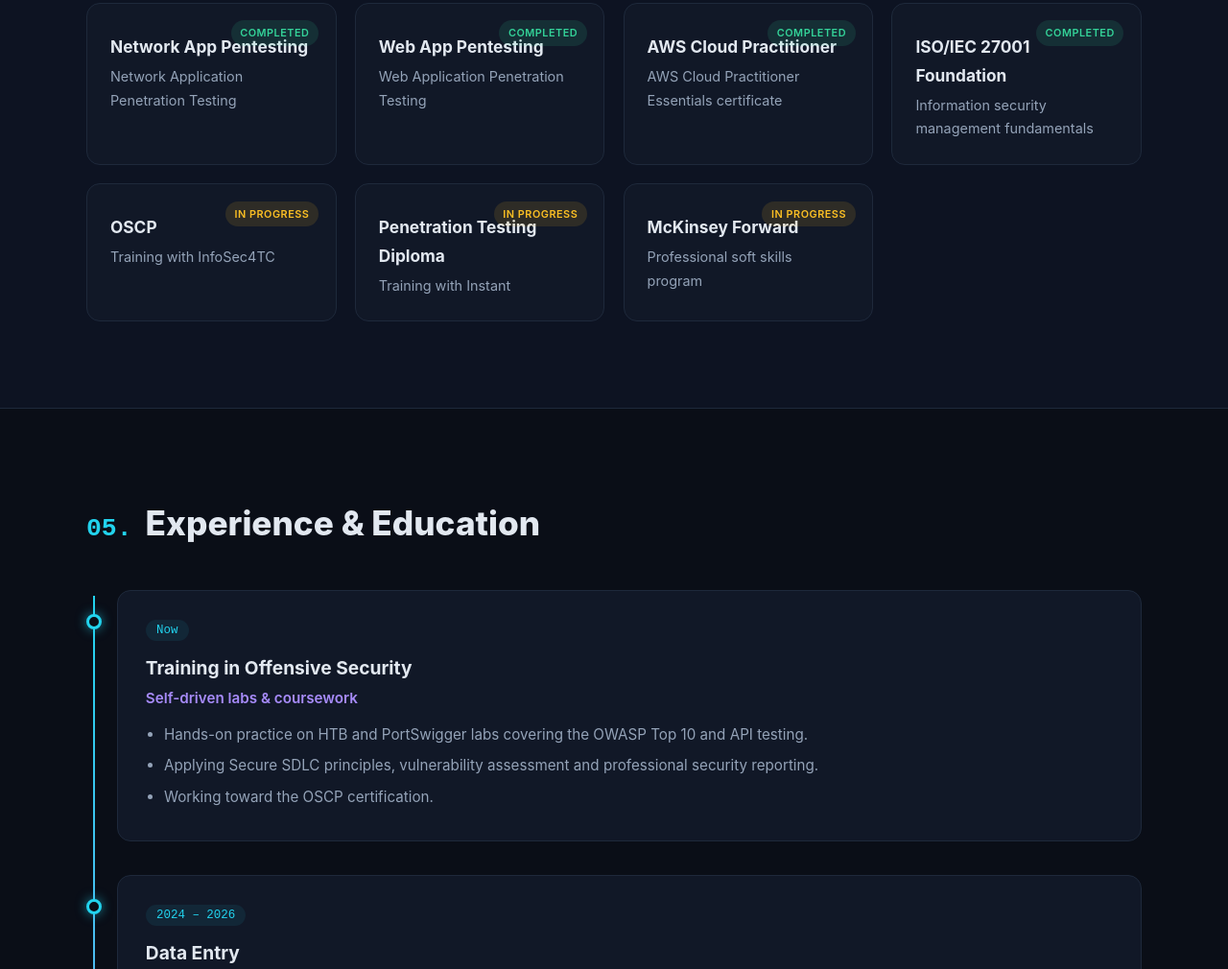
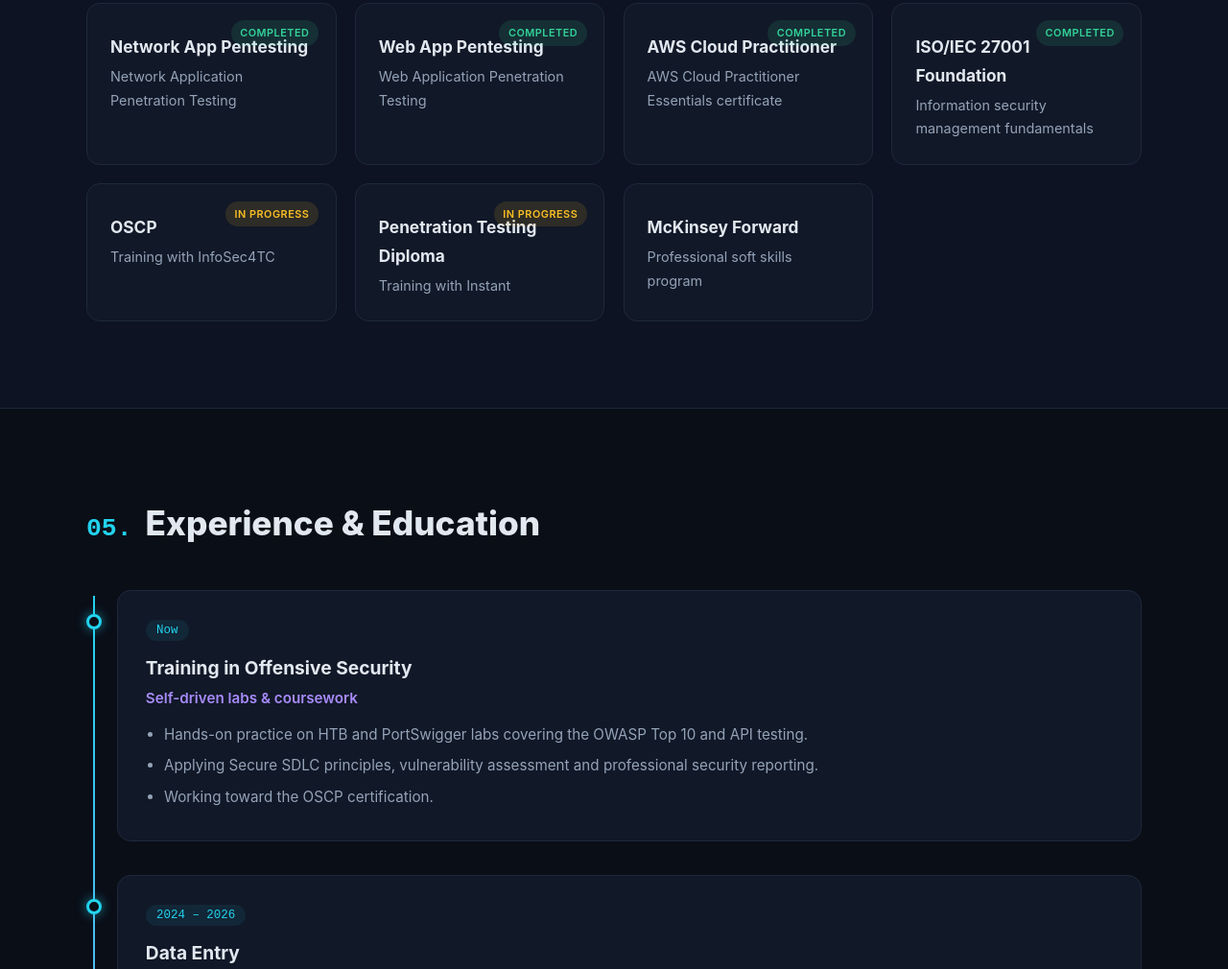
Before and after one commit to mohammedyossef662/mohamed_yossef, a plain HTML site: page index.html in a window 1280 px wide. Shown: the part 3822-4832 px from the top of the page at 96% size. Drawn offline with Linux system fonts and the light colour scheme.

Commit message:
Remove In Progress status from McKinsey Forward program

```diff
--- a/index.html
+++ b/index.html
@@ -306,7 +306,6 @@
           <p>Training with Instant</p>
         </div>
         <div class="cert-card reveal">
-          <span class="cert-status progress">In Progress</span>
           <h3>McKinsey Forward</h3>
           <p>Professional soft skills program</p>
         </div>
```
